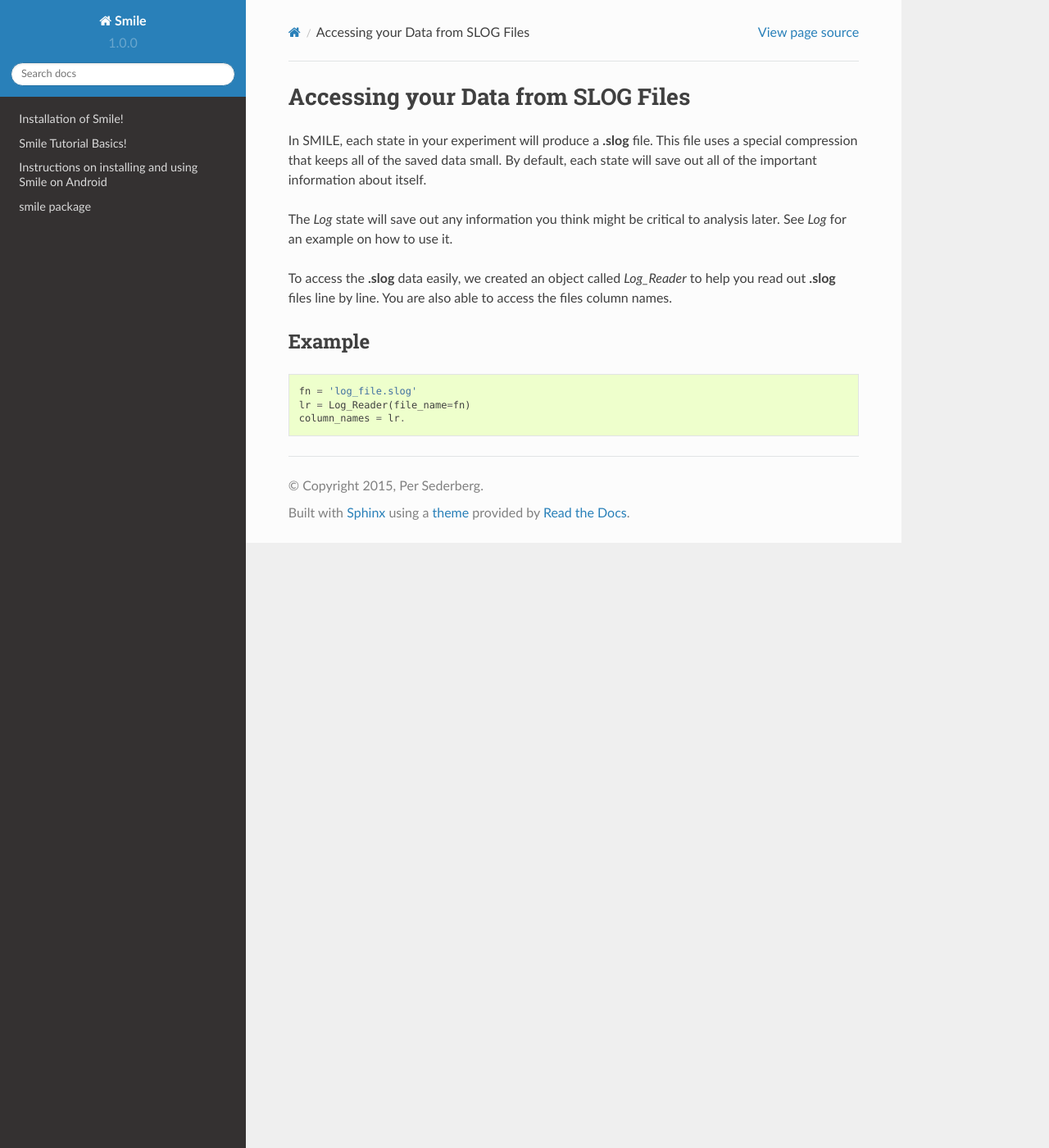
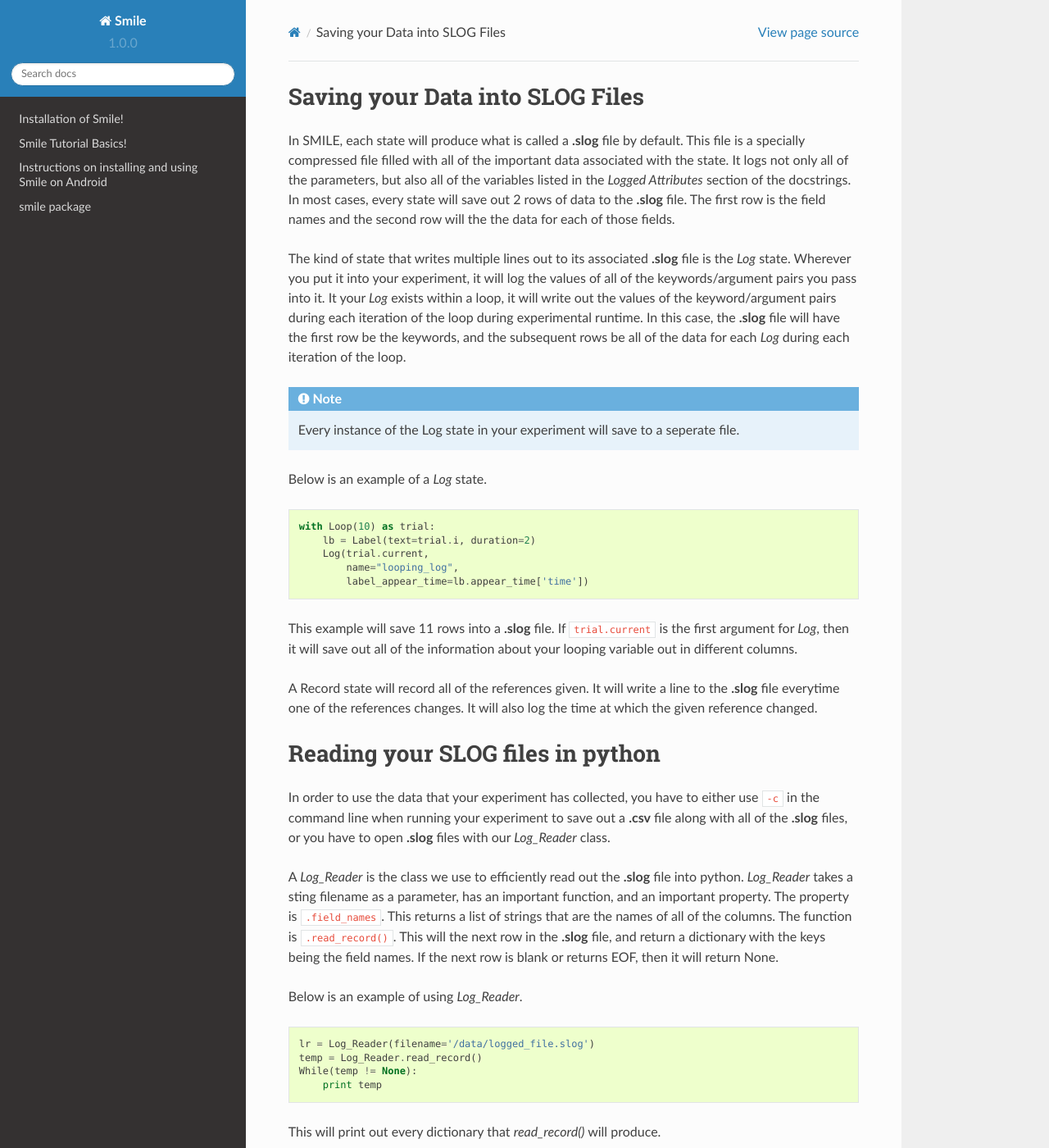
Before and after one commit to compmem/smile, a Sphinx documentation site: the page built from docs/source/accessing_data.rst, in a window 1280 px wide and 1400 px high. Shown: the whole window at 82% size. Built offline with Sphinx 7.4.7 and the Read the Docs theme 2.0.0, drawn with Linux system fonts in a browser that asks for light colours; pages that are not in the unit, such as notebooks, are missing from menus.

Commit message:
AF : accessing_data.rst
Added an accessing the data User Doc.  First draft.

```diff
--- a/docs/source/accessing_data.rst
+++ b/docs/source/accessing_data.rst
@@ -1,19 +1,44 @@
 
 
-Accessing your Data from SLOG Files
-===================================
+Saving your Data into SLOG Files
+================================
 
-In SMILE, each state in your experiment will produce a **.slog** file.  This file uses a special compression that keeps all of the saved data small.  By default, each state will save out all of the important information about itself.
+In SMILE, each state will produce what is called a **.slog** file by default.  This file is a specially compressed file filled with all of the important data associated with the state.  It logs not only all of the parameters, but also all of the variables listed in the *Logged Attributes* section of the docstrings. In most cases, every state will save out 2 rows of data to the **.slog** file.  The first row is the field names and the second row will the the data for each of those fields.
 
-The *Log* state will save out any information you think might be critical to analysis later. See *Log* for an example on how to use it.
+The kind of state that writes multiple lines out to its associated **.slog** file is the *Log* state.  Wherever you put it into your experiment, it will log the values of all of the keywords/argument pairs you pass into it.  It your *Log* exists within a loop, it will write out the values of the keyword/argument pairs during each iteration of the loop during experimental runtime.  In this case, the **.slog** file will have the first row be the keywords, and the subsequent rows be all of the data for each *Log* during each iteration of the loop.
 
-To access the **.slog** data easily, we created an object called *Log_Reader* to help you read out **.slog** files line by line.  You are also able to access the files column names.
+.. note::
 
-Example
--------
+    Every instance of the Log state in your experiment will save to a seperate file.
+
+Below is an example of a *Log* state.
 
 ::
 
-    fn = 'log_file.slog'
-    lr = Log_Reader(file_name=fn)
-    column_names = lr.
+    with Loop(10) as trial:
+        lb = Label(text=trial.i, duration=2)
+        Log(trial.current,
+            name="looping_log",
+            label_appear_time=lb.appear_time['time'])
+
+This example will save 11 rows into a **.slog** file. If ``trial.current`` is the first argument for *Log*, then it will save out all of the information about your looping variable out in different columns.
+
+A Record state will record all of the references given.  It will write a line to the **.slog** file everytime one of the references changes. It will also log the time at which the given reference changed.
+
+Reading your SLOG files in python
+=================================
+
+In order to use the data that your experiment has collected, you have to either use ``-c`` in the command line when running your experiment to save out a **.csv** file along with all of the **.slog** files, or you have to open **.slog** files with our *Log_Reader* class.
+
+A *Log_Reader* is the class we use to efficiently read out the **.slog** file into python. *Log_Reader* takes a sting filename as a parameter, has an important function, and an important property. The property is ``.field_names``.  This returns a list of strings that are the names of all of the columns. The function is ``.read_record()``.  This will the next row in the **.slog** file, and return a dictionary with the keys being the field names. If the next row is blank or returns EOF, then it will return None.
+
+Below is an example of using *Log_Reader*.
+
+::
+
+    lr = Log_Reader(filename='/data/logged_file.slog')
+    temp = Log_Reader.read_record()
+    While(temp != None):
+        print temp
+
+This will print out every dictionary that *read_record()* will produce.
```
